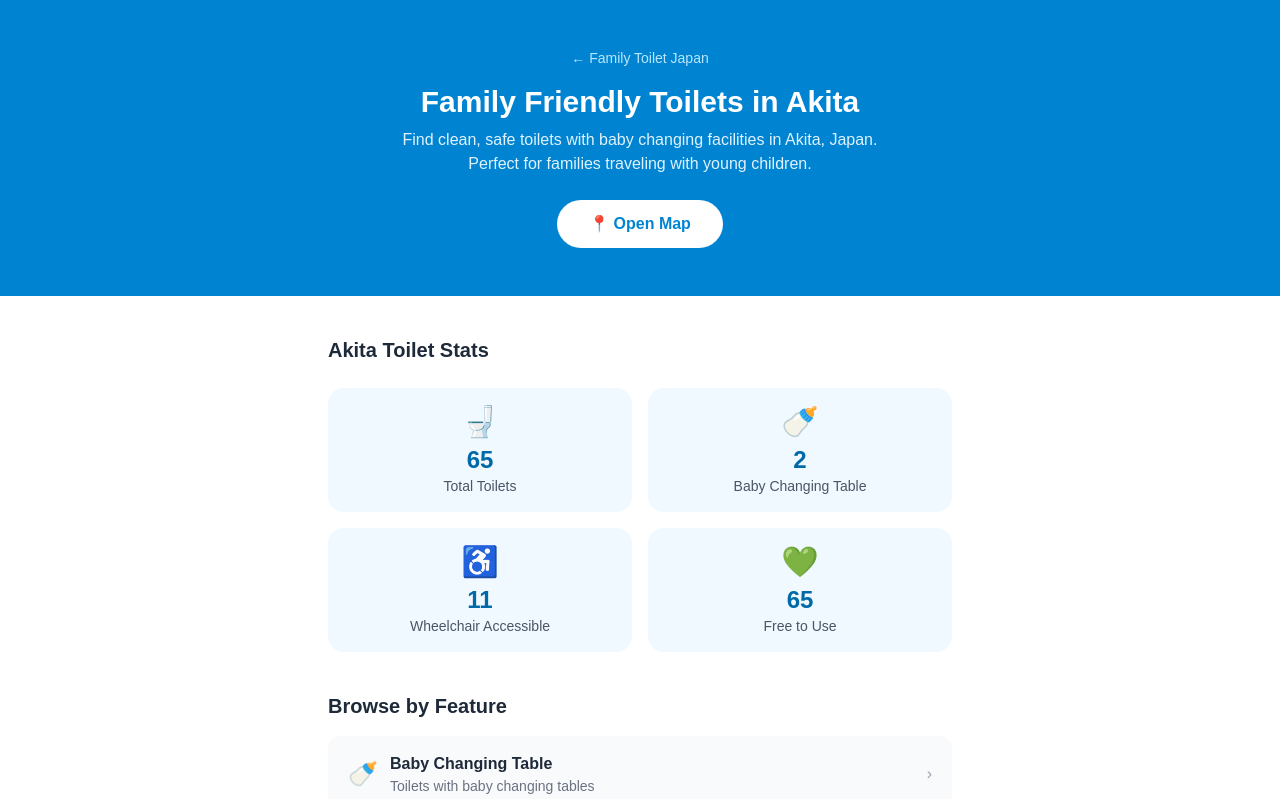
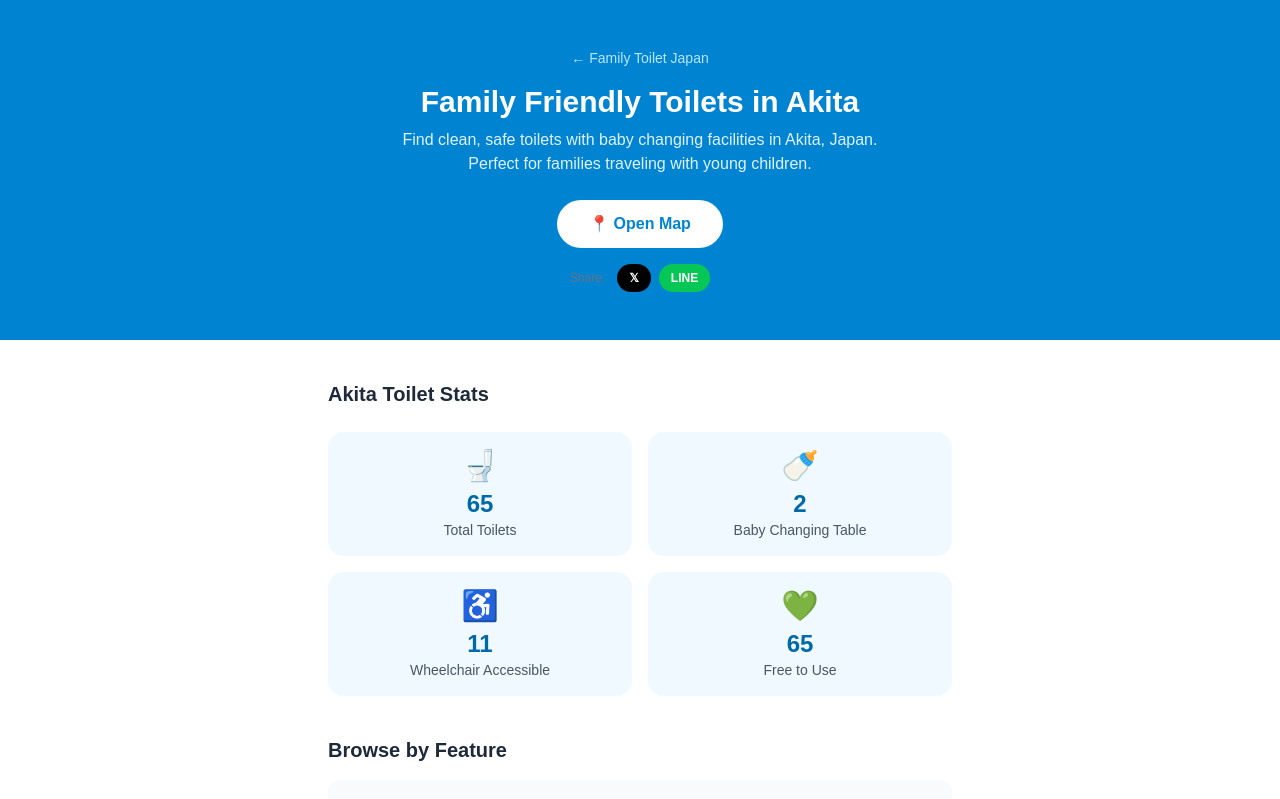
Before and after one commit to masharushama-art/family-toilet-japan, a Next.js app: page /akita in a window 1280 px wide. Shown: the top 799 px of the page. Built offline with nearby package versions, Linux system fonts and the light colour scheme.

Commit message:
feat: share buttons (X/LINE/native) on city pages and toilet detail

```diff
--- a/app/[city]/page.tsx
+++ b/app/[city]/page.tsx
@@ -2,6 +2,7 @@ import { notFound } from "next/navigation";
 import type { Metadata } from "next";
 import Link from "next/link";
 import { CITIES, CATEGORIES, getCityStats, type CitySlug } from "../lib/toilet-data";
+import ShareButtons from "../components/ShareButtons";
 
 const CITY_META: Record<string, { keywords: string[]; tips: string[] }> = {
   tokyo: {
@@ -132,6 +133,12 @@ export default async function CityPage({ params }: Props) {
         >
           📍 Open Map
         </Link>
+        <div className="mt-4 flex justify-center">
+          <ShareButtons
+            url={`https://family-toilet-japan.vercel.app/${city}`}
+            text={`Find family-friendly toilets in ${c.name}, Japan — ${stats.total}+ locations with baby changing tables 🍼`}
+          />
+        </div>
       </div>
 
       {/* Stats */}
--- /dev/null
+++ b/app/components/ShareButtons.tsx
@@ -0,0 +1,47 @@
+"use client";
+
+interface Props {
+  url: string;
+  text: string;
+}
+
+export default function ShareButtons({ url, text }: Props) {
+  const encoded = encodeURIComponent(url);
+  const encodedText = encodeURIComponent(text);
+
+  const share = async () => {
+    if (navigator.share) {
+      await navigator.share({ title: text, url });
+    }
+  };
+
+  return (
+    <div className="flex items-center gap-2">
+      <span className="text-xs text-gray-500 mr-1">Share:</span>
+      <a
+        href={`https://twitter.com/intent/tweet?text=${encodedText}&url=${encoded}`}
+        target="_blank"
+        rel="noopener noreferrer"
+        className="bg-black text-white text-xs font-semibold px-3 py-1.5 rounded-full hover:bg-gray-800 transition-colors"
+      >
+        𝕏
+      </a>
+      <a
+        href={`https://social-plugins.line.me/lineit/share?url=${encoded}`}
+        target="_blank"
+        rel="noopener noreferrer"
+        className="bg-[#06C755] text-white text-xs font-semibold px-3 py-1.5 rounded-full hover:bg-[#05a849] transition-colors"
+      >
+        LINE
+      </a>
+      {typeof navigator !== "undefined" && "share" in navigator && (
+        <button
+          onClick={share}
+          className="bg-gray-100 text-gray-700 text-xs font-semibold px-3 py-1.5 rounded-full hover:bg-gray-200 transition-colors"
+        >
+          ↗ More
+        </button>
+      )}
+    </div>
+  );
+}
--- a/app/components/ToiletDetail.tsx
+++ b/app/components/ToiletDetail.tsx
@@ -4,6 +4,7 @@ import type { Toilet } from "../types/toilet";
 import { getOpenStatus, formatHours } from "../lib/opening-hours";
 import { calcDistance, formatDistance } from "../lib/distance";
 import { useI18n } from "../i18n/provider";
+import ShareButtons from "./ShareButtons";
 
 interface Props {
   toilet: Toilet;
@@ -132,7 +133,7 @@ export default function ToiletDetail({ toilet, userPos, onClose }: Props) {
         </Row>
       </div>
 
-      <div className="px-5 py-4">
+      <div className="px-5 py-4 space-y-3">
         <a
           href={mapsUrl}
           target="_blank"
@@ -141,6 +142,12 @@ export default function ToiletDetail({ toilet, userPos, onClose }: Props) {
         >
           🗺️ {t("openInMaps")}
         </a>
+        <div className="flex justify-center">
+          <ShareButtons
+            url={`https://www.google.com/maps?q=${toilet.lat},${toilet.lon}`}
+            text={`${toilet.nameEn || toilet.name || "Family-friendly toilet"} — found on Family Toilet Japan 🚽🍼`}
+          />
+        </div>
       </div>
     </div>
   );
```
